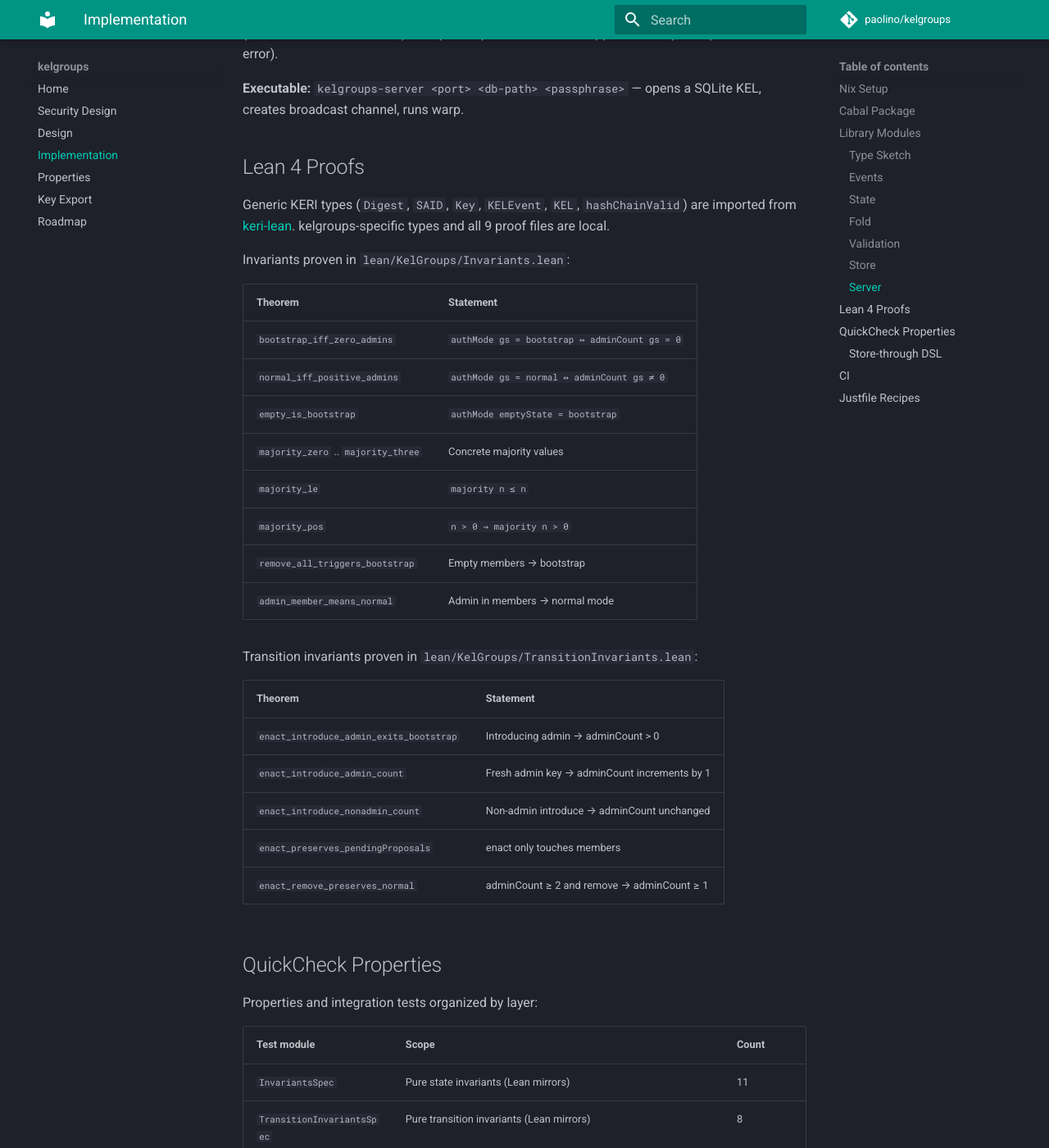
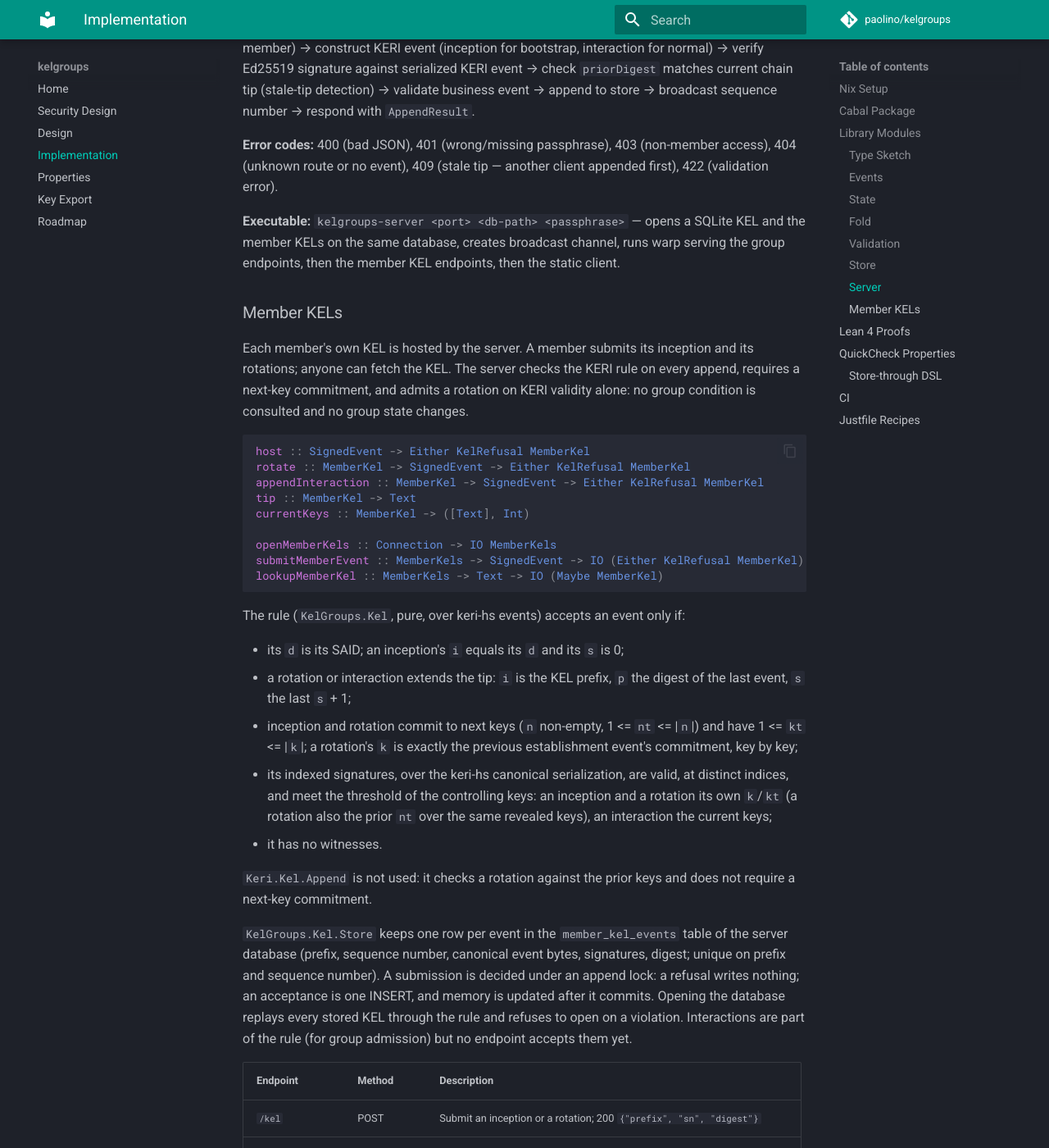
Before and after one commit to paolino/kelgroups, an MkDocs documentation site: the page built from docs/docs/implementation.md, in a window 1280 px wide and 1400 px high, scrolled down 4127 px. Shown: the whole window at 82% size. Built offline with MkDocs 1.6.1 and Material for MkDocs 9.7.7, drawn with Linux system fonts in a browser that asks for light colours; comment, search, counter and statistics services are not loaded; some of the changed text lies outside the part shown.

Commit message:
feat: host member KELs with KERI validation on append
Members submit their inception and rotations with POST /kel, and
anyone fetches a hosted KEL, oldest first with its signatures, with
GET /kel/<prefix>.

Every append is checked by the KERI rule in KelGroups.Kel: d is the
SAID, an inception's i is its d and its s is 0, a rotation or
interaction extends the tip, inception and rotation commit to next
keys, a rotation reveals exactly the committed keys, indexed
signatures over the keri-hs canonical serialization meet the
controlling threshold (a rotation also the prior nt), and there are
no witnesses. keri-hs Kel.Append is not used: it checks a rotation
against the prior keys and does not require a next-key commitment.

KelGroups.Kel.Store keeps one row per event in member_kel_events,
decides each submission under one append lock, commits and publishes
an acceptance in one step, and re-checks every stored KEL when the
database is opened. Refusals map to 400, 404, 409 and 422 with a
named class. keri-hs is bumped to main for Keri.Crypto.SAID.

Tasks: T001, T002, T003

````diff
--- a/docs/docs/implementation.md
+++ b/docs/docs/implementation.md
@@ -15,7 +15,7 @@
 
 - Library depends on `base`, `containers`, `text`, `bytestring`, `sqlite-simple`, `stm`, `aeson`, `http-types`, `wai`, `keri-hs`
 - Executable depends on `kelgroups`, `warp`, `stm`, `text`
-- Test suite uses `hspec` + `QuickCheck` + `temporary` + `directory` + `warp` + `http-client` + `http-types` + `aeson` + `async` + `stm`
+- Test suite uses `hspec` + `QuickCheck` + `temporary` + `directory` + `warp` + `http-client` + `http-types` + `aeson` + `async` + `stm` + `sqlite-simple` + `process` + `network`; it runs the built `kelgroups-server` (`build-tool-depends`)
 
 ## Library Modules
 
@@ -29,6 +29,9 @@
 | `KelGroups.Bootstrap` | `AuthMode` detection (bootstrap vs normal) |
 | `KelGroups.Trivial` | Trivial instance: `a = ()`, no app roles |
 | `KelGroups.Store` | SQLite-backed KEL store with KERI events, digest chain, and server identity |
+| `KelGroups.Kel` | Member KELs and the KERI rule on append (`host`, `rotate`, `tip`) |
+| `KelGroups.Kel.Codec` | JSON wire form of signed member KEL events |
+| `KelGroups.Kel.Store` | Member KELs in the server database, re-checked on open |
 | `KelGroups.Server` | WAI application: routing, KERI event construction, SSE streaming |
 | `KelGroups.Server.JSON` | Orphan `ToJSON`/`FromJSON` instances + HTTP types (`Submission`, `AppendResult`, `ServerError`) |
 
@@ -147,7 +150,79 @@ HTTP interface via warp + wai with JSON encoding (aeson).
 
 **Error codes:** 400 (bad JSON), 401 (wrong/missing passphrase), 403 (non-member access), 404 (unknown route or no event), 409 (stale tip — another client appended first), 422 (validation error).
 
-**Executable:** `kelgroups-server <port> <db-path> <passphrase>` — opens a SQLite KEL, creates broadcast channel, runs warp.
+**Executable:** `kelgroups-server <port> <db-path> <passphrase>` — opens a SQLite KEL and the member KELs on the same database, creates broadcast channel, runs warp serving the group endpoints, then the member KEL endpoints, then the static client.
+
+### Member KELs
+
+Each member's own KEL is hosted by the server. A member submits its inception and its
+rotations; anyone can fetch the KEL. The server checks the KERI rule on every append, requires
+a next-key commitment, and admits a rotation on KERI validity alone: no group condition is
+consulted and no group state changes.
+
+```haskell
+host :: SignedEvent -> Either KelRefusal MemberKel
+rotate :: MemberKel -> SignedEvent -> Either KelRefusal MemberKel
+appendInteraction :: MemberKel -> SignedEvent -> Either KelRefusal MemberKel
+tip :: MemberKel -> Text
+currentKeys :: MemberKel -> ([Text], Int)
+
+openMemberKels :: Connection -> IO MemberKels
+submitMemberEvent :: MemberKels -> SignedEvent -> IO (Either KelRefusal MemberKel)
+lookupMemberKel :: MemberKels -> Text -> IO (Maybe MemberKel)
+```
+
+The rule (`KelGroups.Kel`, pure, over keri-hs events) accepts an event only if:
+
+- its `d` is its SAID; an inception's `i` equals its `d` and its `s` is 0;
+- a rotation or interaction extends the tip: `i` is the KEL prefix, `p` the digest of the last
+  event, `s` the last `s` + 1;
+- inception and rotation commit to next keys (`n` non-empty, 1 <= `nt` <= |`n`|) and have
+  1 <= `kt` <= |`k`|; a rotation's `k` is exactly the previous establishment event's
+  commitment, key by key;
+- its indexed signatures, over the keri-hs canonical serialization, are valid, at distinct
+  indices, and meet the threshold of the controlling keys: an inception and a rotation its own
+  `k`/`kt` (a rotation also the prior `nt` over the same revealed keys), an interaction the
+  current keys;
+- it has no witnesses.
+
+`Keri.Kel.Append` is not used: it checks a rotation against the prior keys and does not require
+a next-key commitment.
+
+`KelGroups.Kel.Store` keeps one row per event in the `member_kel_events` table of the server
+database (prefix, sequence number, canonical event bytes, signatures, digest; unique on prefix
+and sequence number). A submission is decided under an append lock: a refusal writes nothing; an
+acceptance is one INSERT, and memory is updated after it commits. Opening the database replays
+every stored KEL through the rule and refuses to open on a violation. Interactions are part of
+the rule (for group admission) but no endpoint accepts them yet.
+
+| Endpoint | Method | Description |
+|---|---|---|
+| `/kel` | POST | Submit an inception or a rotation; 200 `{"prefix", "sn", "digest"}` |
+| `/kel/<prefix>` | GET | The hosted KEL, oldest first, each event with its signatures; 404 if unhosted |
+
+Wire form of a signed event, the POST body and each element of the GET array:
+
+```json
+{"event": {"v": "...", "t": "icp", "d": "...", "i": "...", "s": "0", "kt": "1", "k": ["..."],
+           "nt": "1", "n": ["..."], "bt": "0", "b": [], "c": [], "a": []},
+ "signatures": [{"index": 0, "signature": "0B..."}]}
+```
+
+The event carries exactly the labels keri-hs serializes for its kind, `s` in hexadecimal and the
+thresholds in decimal; the GET array returns each event in that canonical byte form.
+
+| Refusal | Status | `error` |
+|---|---|---|
+| body or event not decodable | 400 | `notDecodable` |
+| interaction or receipt at `POST /kel` | 422 | `unexpectedEventKind` |
+| SAID mismatch, `i` != `d`, inception `s` not 0 | 422 | `saidMismatch`, `prefixNotSaid`, `inceptionNotFirst` |
+| no next-key commitment, threshold out of range, witnesses | 422 | `missingNextCommitment`, `thresholdOutOfRange`, `witnessesPresent` |
+| rotation not revealing the committed keys | 422 | `commitmentNotRevealed` |
+| signatures invalid or under threshold | 422 | `invalidSignatures` |
+| rotation for an unhosted prefix | 404 | `unhosted` |
+| inception of a hosted prefix; `p`/`s` not the tip's successor | 409 | `alreadyHosted`, `notTipSuccessor` |
+
+Refusal bodies are `{"error": <class>, "detail": <text>}`.
 
 ## Lean 4 Proofs
 
````
Also changed, not shown: specs/38-member-kels/spec.md (+2 -1 lines), specs/38-member-kels/tasks.md (+3 -3 lines), 12 other files.
